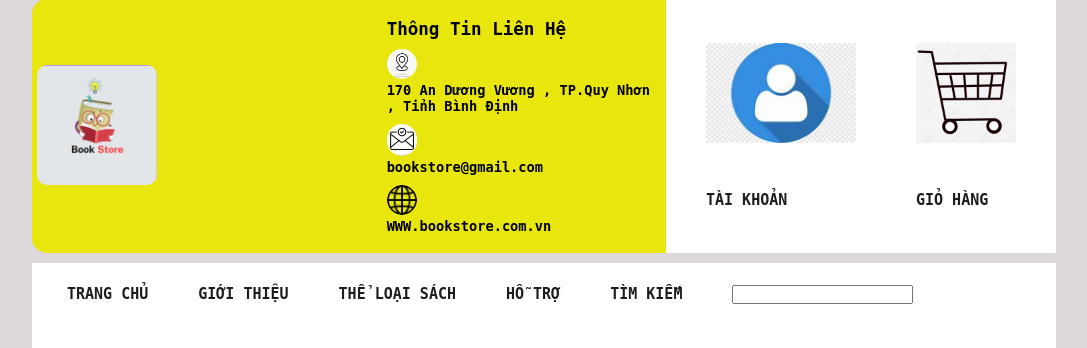
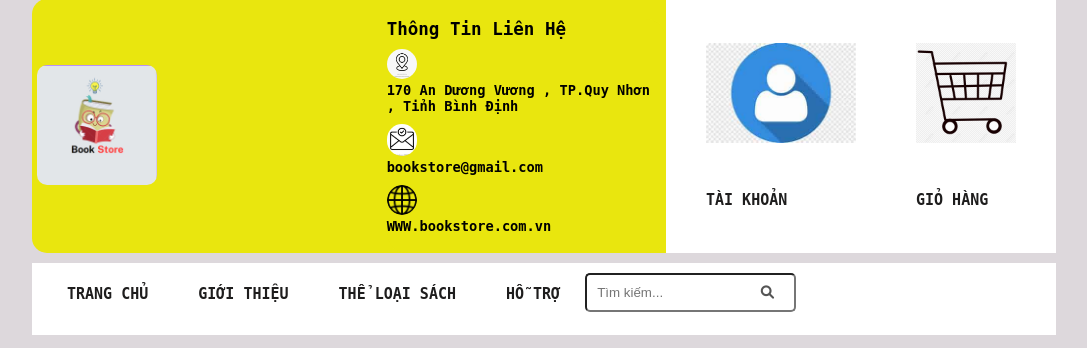
Before and after one commit to thienhuu163/THLVN, a PHP site: page /bansach/TrangChu.php?per_page=10&page=2 in a window 1280 px wide. Shown: the part 51-399 px from the top of the page, without its empty margins (96-1183 px from the left). Run offline with PHP 8.4, Linux system fonts and the light colour scheme; data comes from the database, SQL or seed files in the repository.

Commit message:
Update 23-11

```diff
--- a/TrangChu.php
+++ b/TrangChu.php
@@ -12,12 +12,37 @@
         <?php
 
                 include './connect_db.php';
+				$param = "";
+				$sortParam = "";
+				$orderConditon = "";
+				//Tìm kiếm
+				$search = isset($_GET['name']) ? $_GET['name'] : "";
+				if ($search) {
+					$where = "WHERE `name` LIKE '%" . $search . "%'";
+					$param .= "name=".$search."&";
+				}
+
                 $item_per_page = !empty($_GET['per_page'])?$_GET['per_page']:10;
                 $current_page = !empty($_GET['page'])?$_GET['page']:1; //Trang hiện tại
                 $offset = ($current_page - 1) * $item_per_page;// sản phẩm bắt đầu từ offset trong database
+				if ($search) {
+					$products = mysqli_query($kn, "SELECT * FROM `sanpham` WHERE `ten_sp` LIKE '%" . $search . "%' ".$orderConditon."  LIMIT " . $item_per_page . " OFFSET " . $offset);
+					$totalRecords = mysqli_query($kn, "SELECT * FROM `sanpham` WHERE `ten_sp` LIKE '%" . $search . "%'");
+					$totalRecordsCount = $totalRecords->num_rows;
+					if($totalRecordsCount > 0){?>
+					<br>
+					<h1 class="underline">Kết quả tìm kiếm</h1>
+					<br>
+						<?php
+					}else{?>
+						<h1 class="underline">Không tìm thấy kết quả nào</h1>
+					<?php
+					}
+				}else{
                 $products = mysqli_query($kn, "SELECT * FROM `sanpham` ORDER BY `id_sp` ASC  LIMIT " . $item_per_page . " OFFSET " . $offset);
                 $totalRecords = mysqli_query($kn, "SELECT * FROM `sanpham`");//tổng số sản phẩm
-                $totalRecords = $totalRecords->num_rows;
+				}
+				$totalRecords = $totalRecords->num_rows;
                 //ceil làm tròn
                 $totalPages = ceil($totalRecords / $item_per_page);//tổng số trang
                 mysqli_close($kn);
@@ -25,7 +50,6 @@
 
         <section class="products">
             <div class="products-content">
-
                 <?php
                     while($row = mysqli_fetch_array($products)) {
                         if($row['soluong']>0){
--- a/css/giaodien.css
+++ b/css/giaodien.css
@@ -254,6 +254,10 @@ footer ul img {
     border: 2px solid rgb(123, 63, 63);
     border-radius: 20px;
 }
+#product-search{
+            padding-bottom: 20px;
+            float: left;
+        }
 
 .product__avatar {
     cursor: pointer;
@@ -351,3 +355,8 @@ footer ul img {
     background: #000;
     color: #FFF;
 }
+
+.search-container {
+  position: relative;
+  display: inline-block;
+}
--- a/header.php
+++ b/header.php
@@ -1,3 +1,34 @@
+<link rel="stylesheet" href="https://cdnjs.cloudflare.com/ajax/libs/font-awesome/6.0.0-beta3/css/all.min.css">
+<style>
+.search-container {
+  position: relative;
+  display: inline-block;
+}
+
+.search-container input[type="text"] {
+  padding: 10px;
+  padding-right: 20px;
+  margin-top: 10px;
+  border-radius: 5px;
+}
+
+.search-container button[type="submit"] {
+  position: absolute;
+  top: 0;
+  right: 0;
+  padding: 22px;
+  background-color: transparent;
+  border: none;
+  cursor: pointer;
+}
+
+.search-container button[type="submit"] i {
+  color: #555;
+}
+.underline {
+  text-decoration: underline;
+}
+</style>
 <header>
 	         <nav class="container">
                 <div class="logo-main-menu">
@@ -45,10 +76,10 @@
         <div>
         <div>
     <ul id="main-menu">
-        <li ><a href="" class="active"> TRANG CHỦ</a></li>
+        <li ><a href="TrangChu.php" class="active"> TRANG CHỦ</a></li>
         <li><a href=""> GIỚI THIỆU</a></li>
         <li><a href=""> THỂ LOẠI SÁCH</a>
-            <ul class="sub-menu" style="text-indent: 0; margin-left: 0;">
+            <!--<ul class="sub-menu" style="text-indent: 0; margin-left: 0;">
             <li><a href="Kinh Dị" class="tieude"><i class="fa fa-book"></i> Kinh Dị</a></li>
                    <ul class="sub-menu" style="text-indent: 0; margin-left: 0;">
                         <li><a href="Lãng Mạng" class="tieude"><i class="fa fa-heart"></i> Lãng Mạng</a></li>
@@ -60,11 +91,16 @@
                     </ul>
                     </ul>
                     <li><a href="Khoa Học" class="tieude"><i class="fa fa-flask"></i> Khoa Học</a></li>
-            </ul>
+            </ul>-->
         </li>
         <li><a href=""> HỖ TRỢ</a></li>
-        <li><a href=""> TÌM KIẾM</a></li>
-        <li><a href=""><input  type="text" value="" id ="search"></a></li>
+		<li><div class="search-container">
+			<form id="product-search" method="GET">
+		  <input type="text" value="<?=isset($_GET['name']) ? $_GET['name'] : ""?>" name="name" placeholder="Tìm kiếm...">
+		  <button type="submit"><i class="fa fa-search"></i></button>
+		  </form>
+		</div></li>
+
     </ul>
 </div>
 </div>
```
